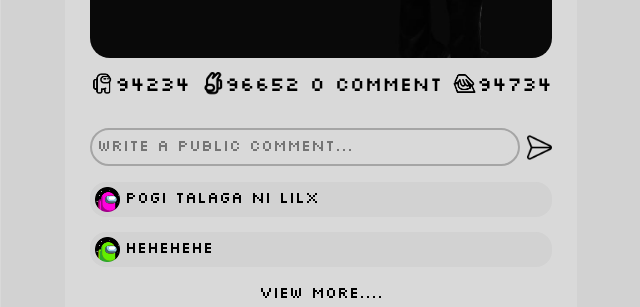
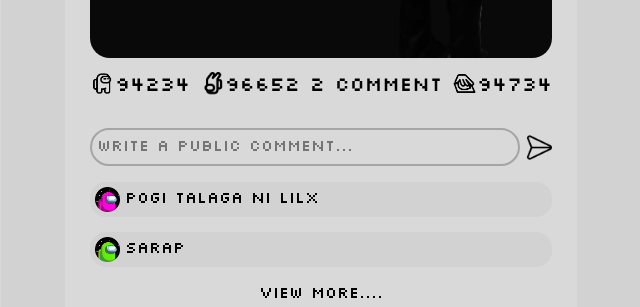
Before and after one commit to LilBlood16/East-Hood, a plain HTML site: page index.html in a window 1280 px wide. Shown: the part 1132-1439 px from the top of the page, 319-959 px from the left. Drawn offline with nearby package versions, Linux system fonts and the light colour scheme.

Commit message:
Update index.html

```diff
--- a/index.html
+++ b/index.html
@@ -104,7 +104,7 @@
                                     <span class="vote-reaction" id="upvote#${postData[i].impostorId}">96652</span>
                                 </div>
                                 <div class="comment reaction-align">
-                                    <span class="comment-btn">0 Comment</span>
+                                    <span class="comment-btn">2 Comment</span>
                                 </div>
                                 <div class="report reaction-align">
                                     <img src="./asset/report.png" alt="reaction">
@@ -126,7 +126,7 @@
                                 </div>
                                 <div class="cmt-text" id="cmted#2">
                                     <img src="./asset/profile-green.png" alt="profile">
-                                    <span> HEHEHEHE
+                                    <span> SARAP
                                     </span>
                                 </div>
                             </div>
```
